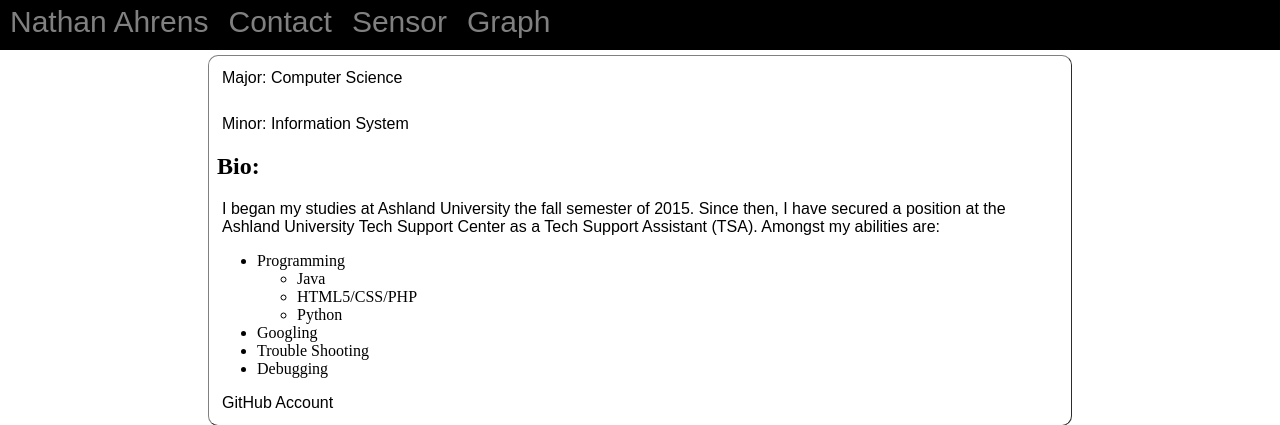
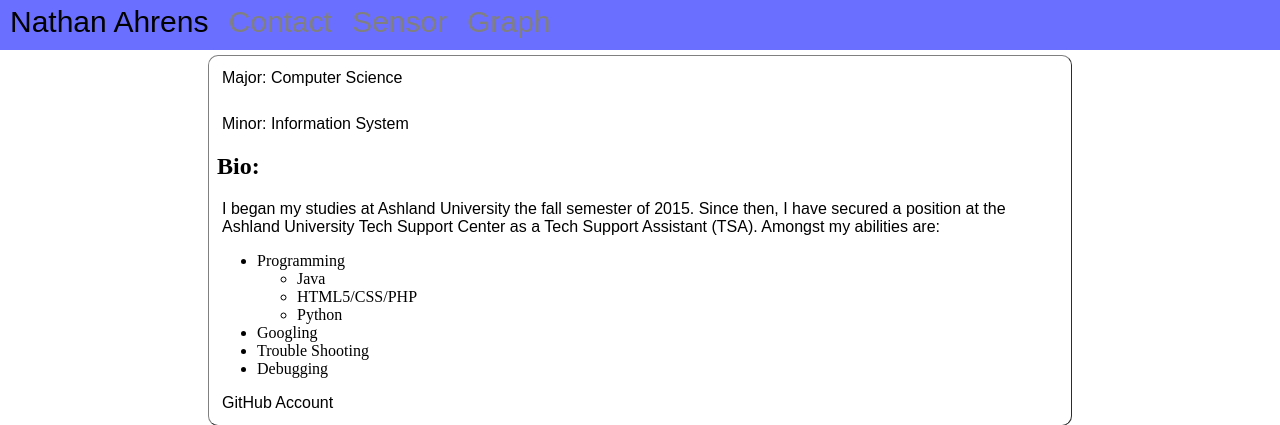
Before and after one commit to redninja2/pi3-django, a Django app: page / in a window 1280 px wide. Shown: the top 425 px of the page. Run offline with Django 3.2, Linux system fonts and the light colour scheme; data comes from the database, SQL or seed files in the repository.

Commit message:
Updating colors

```diff
--- a/static/temperature/style/standard.css
+++ b/static/temperature/style/standard.css
@@ -22,7 +22,7 @@
 	position: fixed;
 	float: left;
 	font-family: arial;
-	background-color: black;
+	background: rgba(0, 8, 255, 0.58);
 	padding: 0px;
 	margin: 0px;
 	color: grey;
@@ -48,7 +48,7 @@
 }
 
 #logo, .header-link{
-	color: grey;
+	color: black;
 	font-size: 30px;
 	text-decoration: none;
 	margin: 0px 10px;
@@ -56,7 +56,7 @@
 
 /*Change color of link when being clicked */
 #logo:active, .header-link:active {
-	color: rgba(255,255,255,.4);
+	color: rgba(168, 175, 255, 0.32);
 }
 
 footer{
```
